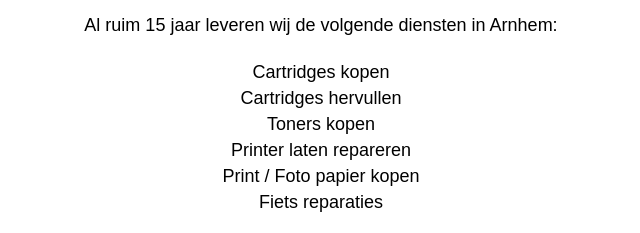
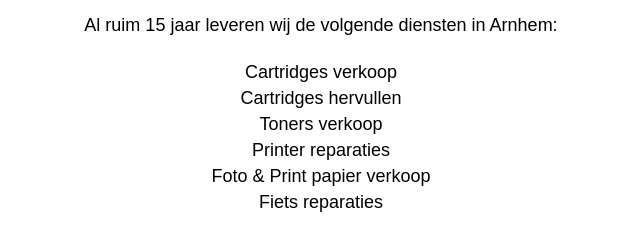
Before and after one commit to B-N-Inktstation-arnhem/index, a plain HTML site: page index.html in a window 1280 px wide. Shown: the part 254-487 px from the top of the page, without its empty margins (319-959 px from the left). Drawn offline with Linux system fonts and the light colour scheme.

Commit message:
Verbetering

```diff
--- a/index.html
+++ b/index.html
@@ -75,12 +75,11 @@
     <h1>B&N Inktstation</h1>
     <p>Al ruim 15 jaar leveren wij de volgende diensten in Arnhem:</p>
     <ul>
-      <li>Cartridges kopen</li>
-      <li>Cartridges hervullen</li>
-      <li>Toners kopen</li>
-      <li>Printer laten repareren</li>
-      <li>Print / Foto papier kopen</li>
-      <li>Fiets reparaties</li>
+        <li>Cartridges verkoop</li><li>Cartridges hervullen</li>
+        <li>Toners verkoop</li>
+        <li>Printer reparaties</li>
+        <li>Foto &amp; Print papier verkoop</li>
+        <li>Fiets reparaties</li>
     </ul>
 
     <a class="button contact" href="tel:0614980273"><svg xmlns="http://www.w3.org/2000/svg" width="16" height="16" fill="currentColor" class="bi bi-telephone-fill" viewBox="0 0 16 16">
```
